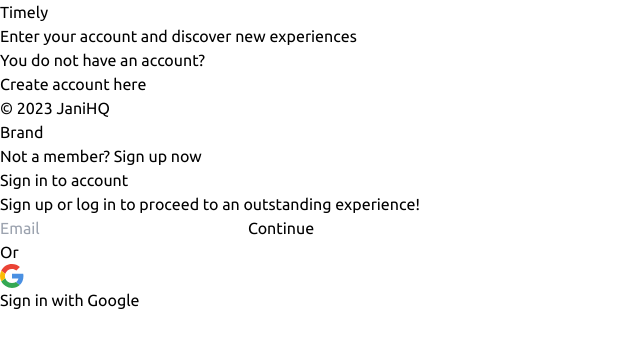
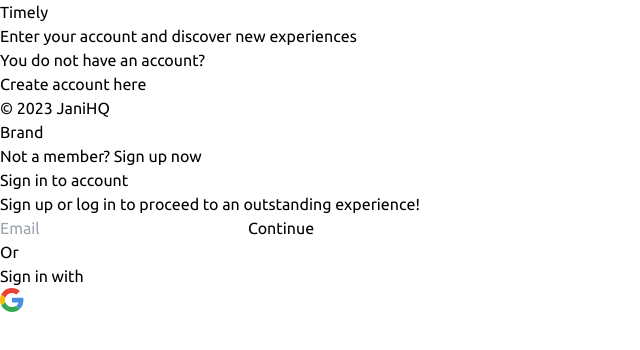
Before and after one commit to parthjani7/open-erp, a Next.js app: page /login in a window 1280 px wide. Shown: the top 350 px of the page, without its empty margins (0-640 px from the left). Built offline with nearby package versions, Linux system fonts and the light colour scheme.

Commit message:
wiggle google on hover

```diff
--- /dev/null
+++ b/app/(auth)/login/page.module.css
@@ -0,0 +1,28 @@
+@keyframes wiggle {
+  0%,
+  to {
+    transform: translateX(0);
+    transform-origin: 50% 50%;
+  }
+  15% {
+    transform: translateX(-6px) rotate(-6deg);
+  }
+  30% {
+    transform: translateX(9px) rotate(6deg);
+  }
+  45% {
+    transform: translateX(-9px) rotate(-3.6deg);
+  }
+  60% {
+    transform: translateX(3px) rotate(2.4deg);
+  }
+  75% {
+    transform: translateX(-2px) rotate(-1.2deg);
+  }
+}
+
+.group:hover .animate_wiggle {
+  /* animation: wiggle 0.8s both; */
+  animation:wiggle .8s both;
+  /* animation: pulse 2s cubic-bezier(0.4, 0, 0.6, 1) infinite; */
+}
--- a/app/(auth)/login/page.tsx
+++ b/app/(auth)/login/page.tsx
@@ -1,4 +1,5 @@
 import Google from 'public/google.svg'
+import styles from './page.module.css'
 
 export default function login() {
   return (
@@ -68,9 +69,14 @@ export default function login() {
                   <span className="px-4">Or</span>
                   <span className="w-full border border-black"></span>
                 </div>
-                <button className="flex items-center justify-center flex-none px-3 py-2 md:px-4 md:py-3 border-2 rounded-lg font-medium border-black relative">
-                  <Google className="mr-2" alt="Google"></Google>
-                  <span>Sign in with Google</span>
+                <button
+                  className={` ${styles.group} flex items-center justify-center flex-none px-3 py-2 md:px-4 md:py-3 border-2 rounded-lg font-medium border-black relative`}
+                >
+                  Sign in with{' '}
+                  <Google
+                    className={` ${styles.animate_wiggle} ml-2`}
+                    alt="Google"
+                  ></Google>
                 </button>
               </div>
             </form>
```
